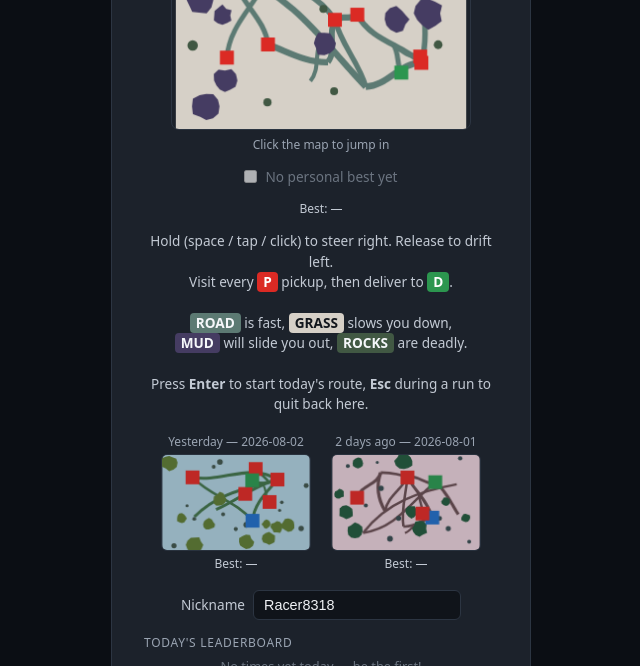
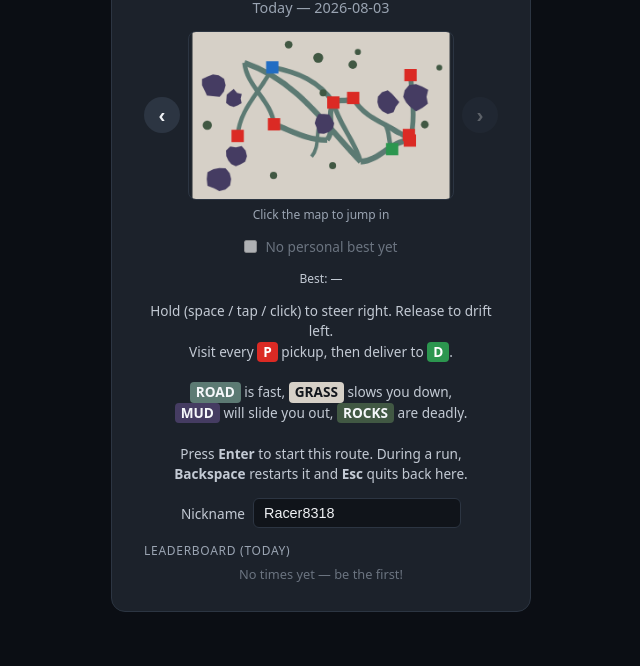
Before and after one commit to Lewistrick/unstable-truck, a website with bundled scripts: page index.html in a window 1280 px wide. Shown: the part 134-800 px from the top of the page, without its empty margins (319-959 px from the left). Built offline with nearby package versions, Linux system fonts and the light colour scheme; files whose address does not match are found by name.

Commit message:
Replace fixed past-level thumbnails with prev/next day navigation
- Removed the separate yesterday/2-days-ago thumbnail cards. The home
  screen now shows one day at a time (today by default) with prev/next
  arrows beside the main thumbnail, browsing up to 7 days into the past.
  Levels are generated lazily per offset and cached in memory (no page
  reload). Date label, minimap, personal-best display, ghost toggle,
  terrain-tag colors, and the leaderboard panel all update together on
  navigation; a selected leaderboard ghost is cleared on navigate since
  it's contextual to the day it was fetched for.
- Backspace now instantly restarts the current run (fresh countdown
  included) while playing or during the countdown; prevented its default
  browser back-navigation behavior.
- Ghosts (and the live truck) now show a small muted name label above them
  during a race: "you" for the player, "pb" for the personal-best ghost,
  and the actual nickname for a selected leaderboard ghost. Drawn outside
  the truck's rotation transform so labels stay upright regardless of
  heading.

Co-Authored-By: Claude Sonnet 5 <noreply@anthropic.com>

```diff
--- a/index.html
+++ b/index.html
@@ -33,14 +33,18 @@
     <div id="start-screen" class="screen">
       <div class="panel">
         <h1>Unstable Truck</h1>
-        <p id="start-date" class="muted"></p>
-        <canvas id="minimap-canvas" width="300" height="190" role="button" tabindex="0"></canvas>
+        <p id="viewed-date" class="muted"></p>
+        <div id="thumbnail-nav">
+          <button id="nav-prev-btn" class="nav-arrow" aria-label="Previous day" type="button">&#8249;</button>
+          <canvas id="minimap-canvas" width="300" height="190" role="button" tabindex="0"></canvas>
+          <button id="nav-next-btn" class="nav-arrow" aria-label="Next day" type="button">&#8250;</button>
+        </div>
         <p class="muted thumbnail-hint">Click the map to jump in</p>
         <label id="ghost-toggle-row">
           <input type="checkbox" id="pb-ghost-toggle" disabled />
           <span id="pb-ghost-label">No personal best yet</span>
         </label>
-        <p class="past-level-best" id="today-best"></p>
+        <p class="past-level-best" id="viewed-best"></p>
         <p class="hint">
           Hold (space / tap / click) to steer right. Release to drift left.<br />
           Visit every <span class="tag tag-pickup">P</span> pickup, then deliver to <span
@@ -49,27 +53,15 @@
           <span class="terrain-tag" id="tag-grass">GRASS</span> slows you down,<br />
           <span class="terrain-tag" id="tag-mud">MUD</span> will slide you out,
           <span class="terrain-tag" id="tag-rock">ROCKS</span> are deadly.<br /><br />
-          Press <strong>Enter</strong> to start today's route, <strong>Esc</strong> during a run to quit back
-          here.
+          Press <strong>Enter</strong> to start this route. During a run, <strong>Backspace</strong> restarts
+          it and <strong>Esc</strong> quits back here.
         </p>
-        <div id="past-levels">
-          <div class="past-level-card" id="past-level-card-1" role="button" tabindex="0">
-            <div class="past-level-date" id="past-level-date-1"></div>
-            <canvas class="past-level-canvas" id="past-level-canvas-1" width="150" height="97"></canvas>
-            <div class="past-level-best" id="past-level-best-1"></div>
-          </div>
-          <div class="past-level-card" id="past-level-card-2" role="button" tabindex="0">
-            <div class="past-level-date" id="past-level-date-2"></div>
-            <canvas class="past-level-canvas" id="past-level-canvas-2" width="150" height="97"></canvas>
-            <div class="past-level-best" id="past-level-best-2"></div>
-          </div>
-        </div>
         <div id="nickname-row">
           <label for="nickname-input">Nickname</label>
           <input type="text" id="nickname-input" maxlength="24" autocomplete="off" />
         </div>
         <div id="leaderboard">
-          <div class="leaderboard-header">Today's Leaderboard</div>
+          <div class="leaderboard-header" id="leaderboard-header">Today's Leaderboard</div>
           <ol id="leaderboard-list"></ol>
         </div>
       </div>
--- a/src/main.ts
+++ b/src/main.ts
@@ -18,18 +18,35 @@ function makePlayable(seed: string): Playable {
   return { seed, level: generateLevel(seed), personalBest: loadPersonalBest(seed) };
 }
 
-// Drop any personal bests older than a week (across all seeds, not just the
-// three shown below) before loading today's/yesterday's/two-days-ago's.
+// Drop any personal bests older than a week before loading anything.
 pruneOldPersonalBests();
 
-// The home screen always shows today plus the previous two days - anchored
-// to the real calendar date, never to whichever level happens to be active -
-// so returning to it (e.g. via Escape) always looks the same regardless of
-// what was just played.
 const todaysSeed = todaySeed();
-const today = makePlayable(todaysSeed);
-const yesterday = makePlayable(shiftSeed(todaysSeed, -1));
-const twoDaysAgo = makePlayable(shiftSeed(todaysSeed, -2));
+
+// The home screen shows one browsable day at a time, always anchored to the
+// real calendar date (today's seed never drifts based on what's been
+// played). Levels are generated lazily as the player navigates and cached so
+// re-visiting a day doesn't regenerate it.
+const MAX_PAST_DAYS = 7;
+const playableCache = new Map<number, Playable>();
+
+function getPlayable(offset: number): Playable {
+  let playable = playableCache.get(offset);
+  if (!playable) {
+    playable = makePlayable(shiftSeed(todaysSeed, offset));
+    playableCache.set(offset, playable);
+  }
+  return playable;
+}
+
+function describeOffset(offset: number): string {
+  if (offset === 0) return "Today";
+  if (offset === -1) return "Yesterday";
+  return `${-offset} days ago`;
+}
+
+let viewedOffset = 0;
+let viewed: Playable = getPlayable(0);
 
 const canvas = document.getElementById("game-canvas") as HTMLCanvasElement;
 const ctx = canvas.getContext("2d")!;
@@ -39,7 +56,9 @@ const minimapCtx = minimapCanvas.getContext("2d")!;
 const startScreen = document.getElementById("start-screen")!;
 const resultsScreen = document.getElementById("results-screen")!;
 const hud = document.getElementById("hud")!;
-const startDateEl = document.getElementById("start-date")!;
+const viewedDateEl = document.getElementById("viewed-date")!;
+const navPrevBtn = document.getElementById("nav-prev-btn") as HTMLButtonElement;
+const navNextBtn = document.getElementById("nav-next-btn") as HTMLButtonElement;
 const retryBtn = document.getElementById("retry-btn")!;
 const homeBtn = document.getElementById("home-btn")!;
 const resultsTitle = document.getElementById("results-title")!;
@@ -54,13 +73,10 @@ const pbGhostToggle = document.getElementById("pb-ghost-toggle") as HTMLInputEle
 const pbGhostLabel = document.getElementById("pb-ghost-label")!;
 const countdownOverlay = document.getElementById("countdown-overlay")!;
 const countdownText = document.getElementById("countdown-text")!;
-const pastLevelBest1 = document.getElementById("past-level-best-1")!;
-const pastLevelBest2 = document.getElementById("past-level-best-2")!;
-const todayBestEl = document.getElementById("today-best")!;
+const viewedBestEl = document.getElementById("viewed-best")!;
 const nicknameInput = document.getElementById("nickname-input") as HTMLInputElement;
+const leaderboardHeaderEl = document.getElementById("leaderboard-header")!;
 const leaderboardList = document.getElementById("leaderboard-list")!;
-
-startDateEl.textContent = `Today's route — ${today.seed}`;
 
 let nickname = getOrCreateNickname();
 nicknameInput.value = nickname;
@@ -71,13 +87,14 @@ nicknameInput.addEventListener("change", () => {
   renderLeaderboardList();
 });
 
-function refreshTodayUi(): void {
-  todayBestEl.textContent = today.personalBest ? `Best: ${today.personalBest.time.toFixed(2)}s` : "Best: —";
-  if (today.personalBest) {
+function refreshViewedUi(): void {
+  viewedDateEl.textContent = `${describeOffset(viewedOffset)} — ${viewed.seed}`;
+  viewedBestEl.textContent = viewed.personalBest ? `Best: ${viewed.personalBest.time.toFixed(2)}s` : "Best: —";
+  if (viewed.personalBest) {
     pbGhostToggle.disabled = false;
     pbGhostToggle.checked = true;
-    pbGhostLabel.textContent = `Race personal best ghost (${today.personalBest.time.toFixed(2)}s)`;
-    hudPb.textContent = `PB: ${today.personalBest.time.toFixed(2)}s`;
+    pbGhostLabel.textContent = `Race personal best ghost (${viewed.personalBest.time.toFixed(2)}s)`;
+    hudPb.textContent = `PB: ${viewed.personalBest.time.toFixed(2)}s`;
   } else {
     pbGhostToggle.disabled = true;
     pbGhostToggle.checked = false;
@@ -85,10 +102,9 @@ function refreshTodayUi(): void {
     hudPb.textContent = "";
   }
 }
-refreshTodayUi();
 
 /** Picks readable text color (dark or light) for a given `hsl(h s% l%)`
- * background, since today's road/grass/mud/rock colors are seeded per day
+ * background, since a day's road/grass/mud/rock colors are seeded per day
  * and can land anywhere in their brightness range. */
 function contrastTextFor(hslColor: string): string {
   const match = hslColor.match(/hsl\(\s*[\d.-]+\s+[\d.]+%\s+([\d.]+)%/);
@@ -101,36 +117,27 @@ function paintTerrainTag(id: string, backgroundColor: string): void {
   el.style.backgroundColor = backgroundColor;
   el.style.color = contrastTextFor(backgroundColor);
 }
-paintTerrainTag("tag-road", today.level.palette.road);
-paintTerrainTag("tag-grass", today.level.palette.grass);
-paintTerrainTag("tag-mud", today.level.palette.mud);
-paintTerrainTag("tag-rock", today.level.palette.rock);
 
-function renderPastCard(playable: Playable, index: 1 | 2, label: string): void {
-  const dateEl = document.getElementById(`past-level-date-${index}`)!;
-  const bestEl = index === 1 ? pastLevelBest1 : pastLevelBest2;
-  const canvasEl = document.getElementById(`past-level-canvas-${index}`) as HTMLCanvasElement;
-  const pastCtx = canvasEl.getContext("2d")!;
+function paintViewedTerrainTags(): void {
+  paintTerrainTag("tag-road", viewed.level.palette.road);
+  paintTerrainTag("tag-grass", viewed.level.palette.grass);
+  paintTerrainTag("tag-mud", viewed.level.palette.mud);
+  paintTerrainTag("tag-rock", viewed.level.palette.rock);
+}
 
-  dateEl.textContent = `${label} — ${playable.seed}`;
-  bestEl.textContent = playable.personalBest ? `Best: ${playable.personalBest.time.toFixed(2)}s` : "Best: —";
-  renderMinimap(pastCtx, playable.level, 0, 0, canvasEl.width, canvasEl.height);
-}
-renderPastCard(yesterday, 1, "Yesterday");
-renderPastCard(twoDaysAgo, 2, "2 days ago");
-
-// --- Leaderboard (today's seed only) ---------------------------------------
+// --- Leaderboard (for whichever day is currently viewed) -------------------
 
 let leaderboardTop: LeaderboardEntry[] = [];
 let leaderboardContext: LeaderboardEntry[] = [];
 let selectedGhostEntry: { nickname: string; recording: RemoteRecording } | null = null;
 
 function renderLeaderboardList(): void {
+  leaderboardHeaderEl.textContent = `Leaderboard (${describeOffset(viewedOffset)})`;
   leaderboardList.replaceChildren();
   if (leaderboardTop.length === 0) {
     const li = document.createElement("li");
     li.className = "leaderboard-empty";
-    li.textContent = "No times yet today — be the first!";
+    li.textContent = "No times yet — be the first!";
     leaderboardList.appendChild(li);
     return;
   }
@@ -170,20 +177,41 @@ async function toggleLeaderboardGhost(clickedNickname: string): Promise<void> {
     renderLeaderboardList();
     return;
   }
-  const recording = await fetchPlayerRecording(today.seed, clickedNickname);
+  const recording = await fetchPlayerRecording(viewed.seed, clickedNickname);
   if (recording) selectedGhostEntry = { nickname: clickedNickname, recording };
   renderLeaderboardList();
 }
 
 async function refreshLeaderboard(): Promise<void> {
-  const data = await fetchLeaderboard(today.seed, nickname);
+  const data = await fetchLeaderboard(viewed.seed, nickname);
   if (data) {
     leaderboardTop = data.top;
     leaderboardContext = data.context;
   }
   renderLeaderboardList();
 }
-void refreshLeaderboard();
+
+// --- Day navigation ---------------------------------------------------
+
+function updateNavButtons(): void {
+  navPrevBtn.disabled = viewedOffset <= -MAX_PAST_DAYS;
+  navNextBtn.disabled = viewedOffset >= 0;
+}
+
+function navigateTo(offset: number): void {
+  viewedOffset = Math.max(-MAX_PAST_DAYS, Math.min(0, offset));
+  viewed = getPlayable(viewedOffset);
+  // A selected ghost is contextual to the day it was fetched for.
+  selectedGhostEntry = null;
+  updateNavButtons();
+  refreshViewedUi();
+  paintViewedTerrainTags();
+  renderMinimap(minimapCtx, viewed.level, 0, 0, minimapCanvas.width, minimapCanvas.height);
+  void refreshLeaderboard();
+}
+
+navPrevBtn.addEventListener("click", () => navigateTo(viewedOffset - 1));
+navNextBtn.addEventListener("click", () => navigateTo(viewedOffset + 1));
 
 // -----------------------------------------------------------------------
 
@@ -195,7 +223,13 @@ function resizeCanvas(): void {
 }
 window.addEventListener("resize", resizeCanvas);
 resizeCanvas();
-renderMinimap(minimapCtx, today.level, 0, 0, minimapCanvas.width, minimapCanvas.height);
+
+// Initial paint: today (offset 0), same steps navigateTo() would do.
+updateNavButtons();
+refreshViewedUi();
+paintViewedTerrainTags();
+renderMinimap(minimapCtx, viewed.level, 0, 0, minimapCanvas.width, minimapCanvas.height);
+void refreshLeaderboard();
 
 const input = createInput(canvas);
 
@@ -204,9 +238,9 @@ let appState: AppState = "start";
 let session: GameSession | null = null;
 let pbGhost: GhostPlayer | null = null;
 let leaderboardGhost: GhostPlayer | null = null;
-let active: Playable = today;
+let active: Playable = viewed;
 let countdownElapsed = 0;
-const camera: Camera = { x: today.level.width / 2, y: today.level.height / 2 };
+const camera: Camera = { x: viewed.level.width / 2, y: viewed.level.height / 2 };
 
 // "GO" gets its own step so it's visible for one beat before play begins.
 const COUNTDOWN_STEPS = ["3", "2", "1", "GO"];
@@ -256,9 +290,8 @@ function endRun(): void {
     const isNewBest = savePersonalBestIfBetter(recording);
     if (isNewBest) {
       active.personalBest = recording;
-      if (active === today) refreshTodayUi();
-      else if (active === yesterday) renderPastCard(yesterday, 1, "Yesterday");
-      else if (active === twoDaysAgo) renderPastCard(twoDaysAgo, 2, "2 days ago");
+      // No navigation happens mid-run, so `active` is still `viewed` here.
+      refreshViewedUi();
     }
     resultsPersonalBest.textContent = !previousBest
       ? "New personal best!"
@@ -271,7 +304,7 @@ function endRun(): void {
     // already saved regardless.
     const submittedSeed = active.seed;
     submitScore(submittedSeed, nickname, recording.time, recording.stability, recording.inputLog).then(() => {
-      if (submittedSeed === today.seed) void refreshLeaderboard();
+      if (submittedSeed === viewed.seed) void refreshLeaderboard();
     });
   } else {
     resultsTitle.textContent = "Cargo fell off!";
@@ -297,34 +330,23 @@ function goHome(): void {
 
 retryBtn.addEventListener("click", () => beginRun(active));
 homeBtn.addEventListener("click", goHome);
-minimapCanvas.addEventListener("click", () => beginRun(today));
+minimapCanvas.addEventListener("click", () => beginRun(viewed));
 minimapCanvas.addEventListener("keydown", (e) => {
   if (e.key === "Enter" || e.key === " ") {
     e.preventDefault();
-    beginRun(today);
+    beginRun(viewed);
   }
 });
-
-const pastCardTargets: Array<[string, Playable]> = [
-  ["past-level-card-1", yesterday],
-  ["past-level-card-2", twoDaysAgo],
-];
-for (const [cardId, playable] of pastCardTargets) {
-  const cardEl = document.getElementById(cardId)!;
-  cardEl.addEventListener("click", () => beginRun(playable));
-  cardEl.addEventListener("keydown", (e) => {
-    if (e.key === "Enter" || e.key === " ") {
-      e.preventDefault();
-      beginRun(playable);
-    }
-  });
-}
 
 window.addEventListener("keydown", (e) => {
   if (e.key === "Escape") goHome();
   if (e.key === "Enter") {
     if (appState === "ended") beginRun(active);
-    else if (appState === "start") beginRun(today);
+    else if (appState === "start") beginRun(viewed);
+  }
+  if (e.key === "Backspace" && (appState === "playing" || appState === "countdown")) {
+    e.preventDefault(); // Backspace defaults to browser back-navigation.
+    beginRun(active);
   }
 });
 
@@ -341,8 +363,10 @@ let accumulator = 0;
 function renderScene(activeSession: GameSession, frameDt: number): void {
   updateCamera(camera, activeSession.truck, frameDt);
   const ghostViews: GhostView[] = [];
-  if (pbGhost) ghostViews.push({ truck: pbGhost.truck, cargo: pbGhost.cargo });
-  if (leaderboardGhost) ghostViews.push({ truck: leaderboardGhost.truck, cargo: leaderboardGhost.cargo });
+  if (pbGhost) ghostViews.push({ truck: pbGhost.truck, cargo: pbGhost.cargo, label: "pb" });
+  if (leaderboardGhost) {
+    ghostViews.push({ truck: leaderboardGhost.truck, cargo: leaderboardGhost.cargo, label: selectedGhostEntry?.nickname ?? "ghost" });
+  }
   renderWorld(
     ctx,
     active.level,
--- a/style.css
+++ b/style.css
@@ -72,8 +72,43 @@ html, body {
   margin-top: -8px;
 }
 
+#thumbnail-nav {
+  display: flex;
+  align-items: center;
+  justify-content: center;
+  gap: 8px;
+  width: 100%;
+}
+
+.nav-arrow {
+  flex-shrink: 0;
+  width: 36px;
+  height: 36px;
+  padding: 0;
+  display: flex;
+  align-items: center;
+  justify-content: center;
+  font-size: 1.3rem;
+  line-height: 1;
+  color: #f0f2f5;
+  background: #2c3542;
+  border: none;
+  border-radius: 50%;
+  cursor: pointer;
+}
+
+.nav-arrow:hover:not(:disabled) {
+  background: #3a4554;
+}
+
+.nav-arrow:disabled {
+  opacity: 0.3;
+  cursor: default;
+}
+
 #minimap-canvas {
-  width: 100%;
+  flex: 1;
+  min-width: 0;
   max-width: 300px;
   height: auto;
   border-radius: 8px;
@@ -117,46 +152,6 @@ html, body {
   padding: 0 6px;
   border-radius: 4px;
   font-weight: 700;
-}
-
-#past-levels {
-  display: flex;
-  gap: 12px;
-  justify-content: center;
-}
-
-.past-level-card {
-  display: flex;
-  flex-direction: column;
-  align-items: center;
-  gap: 4px;
-  cursor: pointer;
-  border-radius: 8px;
-  padding: 4px;
-}
-
-.past-level-card:hover,
-.past-level-card:focus-visible {
-  background: rgba(255, 255, 255, 0.06);
-}
-
-.past-level-card:hover .past-level-canvas,
-.past-level-card:focus-visible .past-level-canvas {
-  opacity: 1;
-  border-color: #4a5566;
-}
-
-.past-level-date {
-  font-size: 0.75rem;
-  color: #9aa4b2;
-}
-
-.past-level-canvas {
-  width: 150px;
-  height: 97px;
-  border-radius: 6px;
-  border: 1px solid #2c3542;
-  opacity: 0.85;
 }
 
 .past-level-best {
```
Also changed, not shown: src/game/render.ts (+16 -0 lines), README.md.
